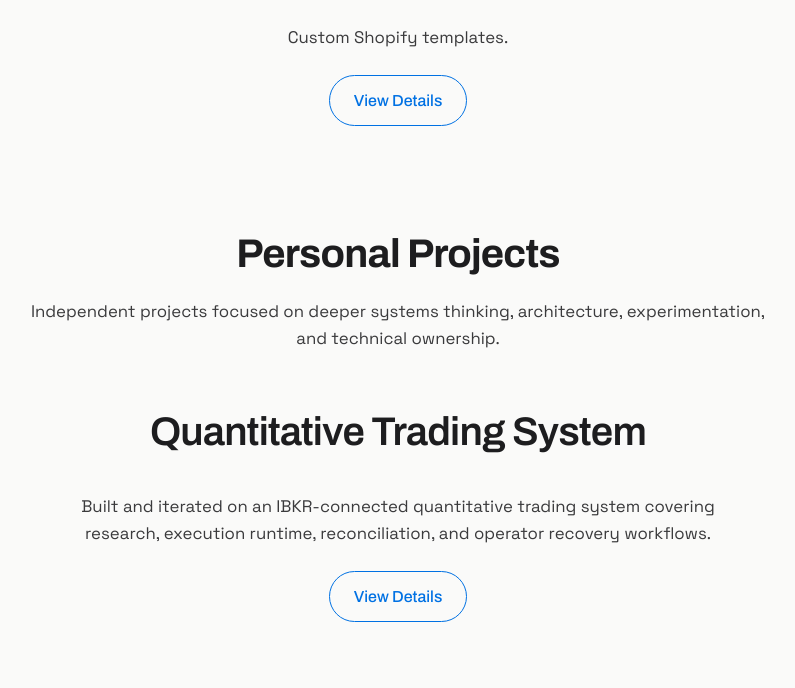
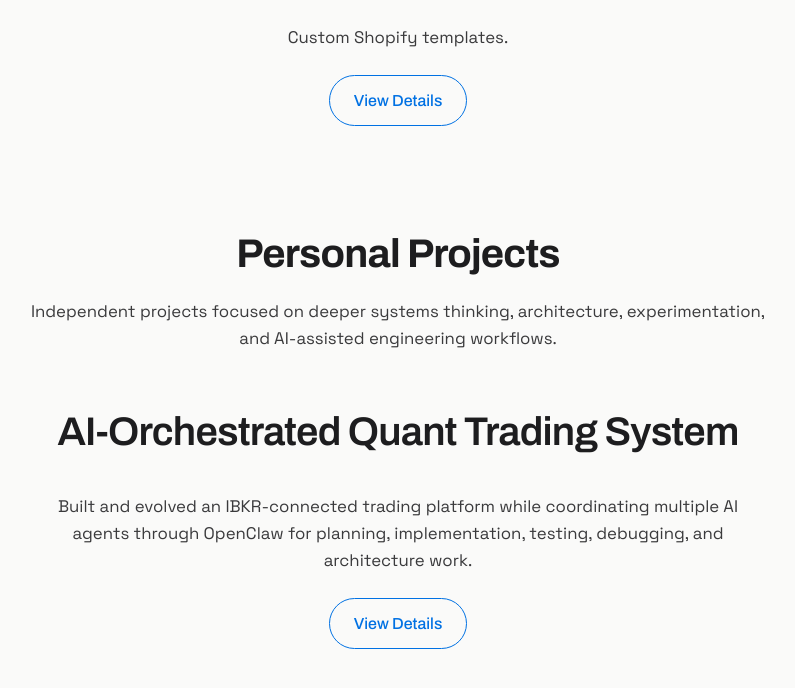
Before and after one commit to lukerjin/my-portfolio, a React (Create React App) app: page /my-portfolio/projects in a window 1280 px wide. Shown: the part 1403-2091 px from the top of the page, without its empty margins (242-1037 px from the left). Built offline with nearby package versions, Linux system fonts and the light colour scheme.

Commit message:
Highlight AI collaboration in trading project

```diff
--- a/src/components/FeaturedProjects.tsx
+++ b/src/components/FeaturedProjects.tsx
@@ -39,9 +39,9 @@ const professionalProjects: FeaturedProject[] = [
 const personalProjects: FeaturedProject[] = [
     {
         id: 5,
-        title: "Quantitative Trading System",
-        description: "Designed and evolved a real IBKR-connected quantitative trading platform spanning research, execution, reconciliation, and operator recovery.",
-        tags: ["Python", "IBKR API", "Trading Systems", "Architecture"],
+        title: "AI-Orchestrated Quant Trading System",
+        description: "Built a real IBKR-connected trading platform while orchestrating AI agents through OpenClaw for planning, implementation, debugging, and architectural review.",
+        tags: ["OpenClaw", "Multi-Agent", "IBKR API", "Trading Systems"],
     },
 ];
 
--- a/src/data/projectsData.ts
+++ b/src/data/projectsData.ts
@@ -106,29 +106,31 @@ const projectDetails: ProjectDetails = {
         ]
     },
     5: {
-        title: "Quantitative Trading System (ai-trader)",
-        overview: "Designed, iterated, and debugged a real IBKR-connected quantitative trading platform spanning strategy research, candidate generation, execution runtime, broker synchronization, reconciliation, and operator recovery. The project evolved beyond simple signal generation into a full trading system problem: separating research from execution, preserving broker-truth correctness, and making complex order lifecycle failures observable and recoverable.",
+        title: "AI-Orchestrated Quantitative Trading System (ai-trader)",
+        overview: "Designed, iterated, and debugged a real IBKR-connected quantitative trading platform spanning strategy research, candidate generation, execution runtime, broker synchronization, reconciliation, and operator recovery. What made the project distinctive was not just the trading stack itself, but the way it was developed: using OpenClaw to coordinate multiple specialized AI agents for planning, implementation, testing, auditing, and architecture synthesis. The project became a practical case study in AI-assisted systems engineering under real operational constraints.",
         features: [
             "IBKR-integrated execution runtime with live account/order/position handling",
             "Research and candidate-generation pipeline separated from execution runtime",
             "Lane-isolated environments for local, ibkr_paper, and ibkr_live",
             "Order lifecycle management including shadow import, reconcile, terminal convergence, and idempotent cancel handling",
-            "Operator-focused observability with audit trails, recovery scripts, and runbook-backed workflows",
+            "OpenClaw-based multi-agent workflow for planner, developer, auditor, and operator-style collaboration",
             "Forward architecture planning for QuantBeacon, a cleaner event-driven successor"
         ],
-        tech: ["Python", "IBKR API", "JSONL/Event Logs", "State Machines", "Runtime Architecture"],
+        tech: ["Python", "IBKR API", "OpenClaw", "Multi-Agent Workflows", "JSONL/Event Logs", "State Machines"],
         contribution: [
             "Drove end-to-end system design across research, execution, reconciliation, and operator tooling",
+            "Designed and refined an AI collaboration workflow using specialized agents for planning, coding, testing, auditing, and documentation",
             "Investigated and fixed deep broker/runtime bugs such as ghost orders, cannot-short failures, conId drift, and cross-client visibility splits",
             "Defined stricter execution contracts around broker truth, desired state vs working state, and symbol-level lifecycle control",
-            "Wrote runbooks and recovery flows to make a complex trading system understandable under real operational pressure",
+            "Wrote runbooks, handoff contracts, and agent skills to make a complex engineering workflow more structured and repeatable",
             "Started the clean-slate successor architecture (QuantBeacon) to reduce legacy complexity and state ambiguity"
         ],
         outcome: [
             "Built a production-style quantitative trading platform around real broker integration rather than toy backtests alone",
             "Turned opaque lifecycle bugs into explicit, diagnosable operational patterns",
+            "Demonstrated a practical AI-assisted engineering workflow with OpenClaw and multiple specialized agents, not just one-off code generation",
             "Established a cleaner architecture direction: broker-truth-first, event-driven, lane-isolated, and operator-friendly",
-            "Demonstrated system-level engineering across planning, debugging, runtime design, and recovery—not just model or strategy code"
+            "Showed system-level engineering across planning, debugging, runtime design, recovery, and AI collaboration"
         ]
     }
 };
--- a/src/pages/Projects.tsx
+++ b/src/pages/Projects.tsx
@@ -16,7 +16,7 @@ const professionalProjects: ProjectSummary[] = [
 ];
 
 const personalProjects: ProjectSummary[] = [
-  { id: 5, title: "Quantitative Trading System", short: "Built and iterated on an IBKR-connected quantitative trading system covering research, execution runtime, reconciliation, and operator recovery workflows." }
+  { id: 5, title: "AI-Orchestrated Quant Trading System", short: "Built and evolved an IBKR-connected trading platform while coordinating multiple AI agents through OpenClaw for planning, implementation, testing, debugging, and architecture work." }
 ];
 
 function ProjectGroup({ title, intro, projects }: { title: string; intro: string; projects: ProjectSummary[] }): React.JSX.Element {
@@ -52,7 +52,7 @@ export default function Projects(): React.JSX.Element {
 
         <ProjectGroup
           title="Personal Projects"
-          intro="Independent projects focused on deeper systems thinking, architecture, experimentation, and technical ownership."
+          intro="Independent projects focused on deeper systems thinking, architecture, experimentation, and AI-assisted engineering workflows."
           projects={personalProjects}
         />
       </section>
```
